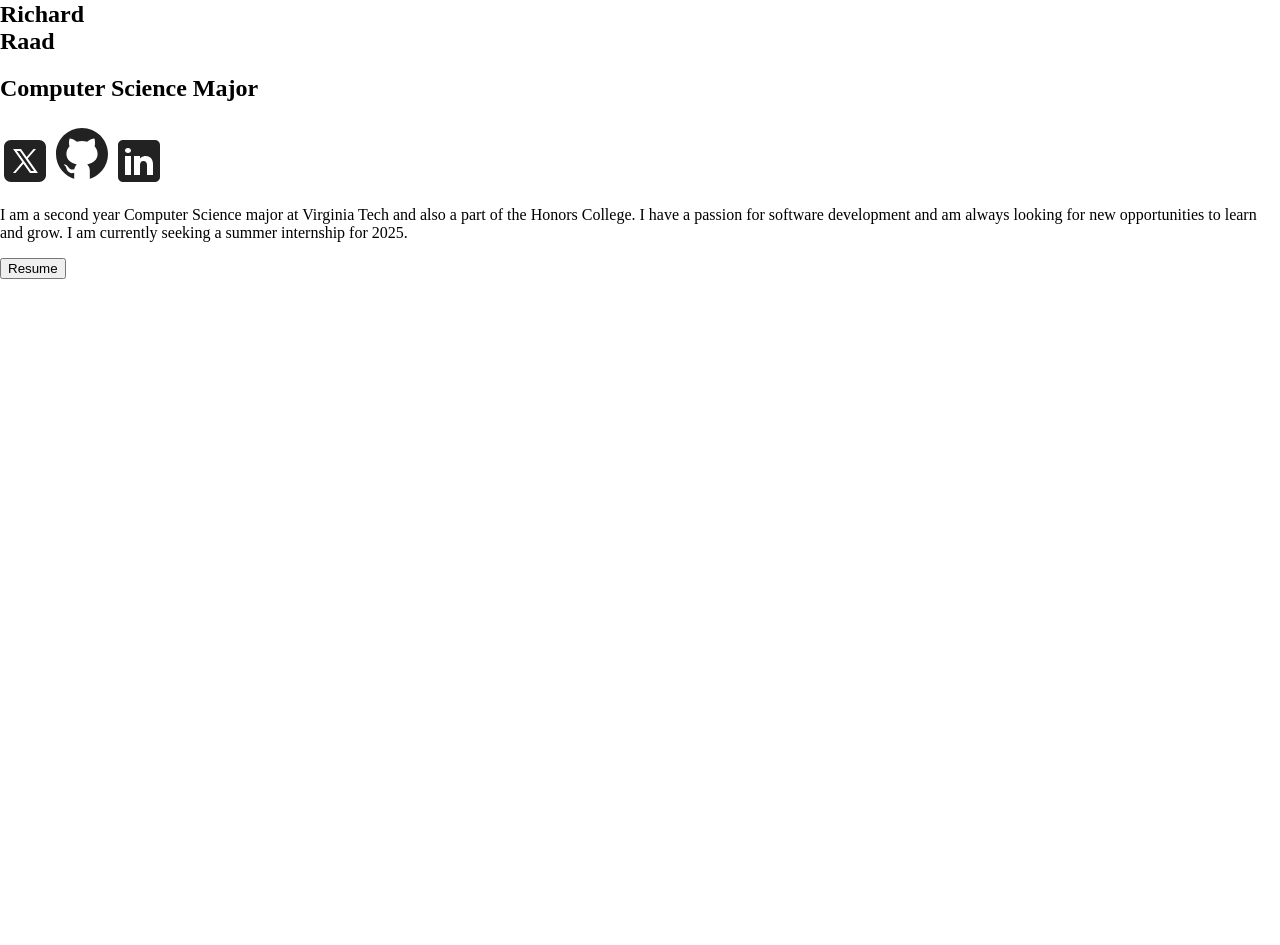
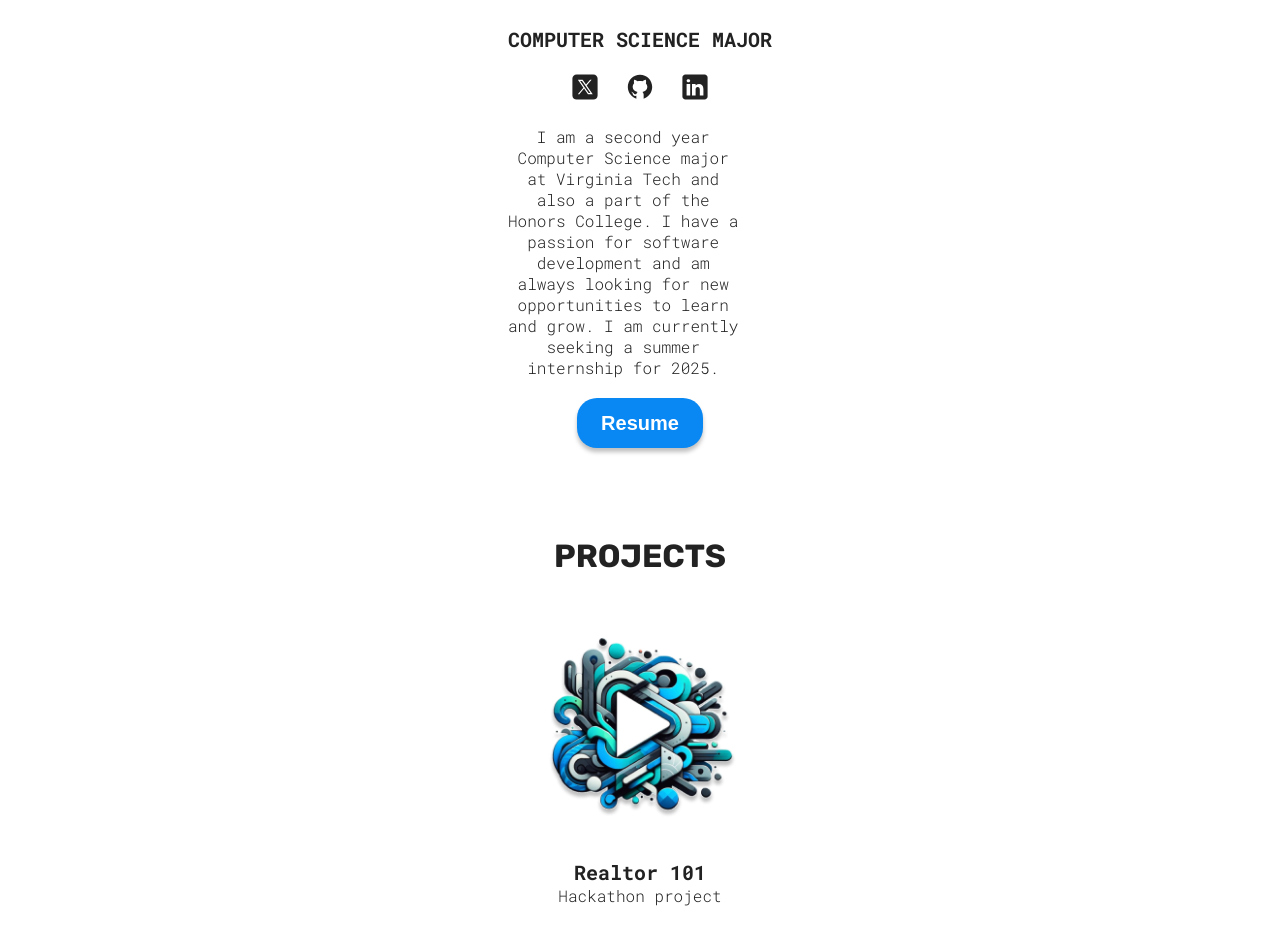
Before and after one commit to Richard-Raad/Richard-Raad-Portfolio, a React (Vite) app: page / in a window 1280 px wide. Shown: the part 323-1268 px from the top of the page. Before the commit the page ends 800 px from the top, so only its background shows below. Built offline with nearby package versions, Linux system fonts and the light colour scheme.

Commit message:
Finished App.css
Finished the outline of Hero card, will update info at the end, finished the Projects card, will update images.

```diff
--- a/src/App.css
+++ b/src/App.css
@@ -30,3 +30,46 @@ body {
   flex-direction: column;
   gap: 60px;
 }
+
+h1,
+h2,
+h3,
+p {
+  color: var(--text-color);
+  margin: 0;
+  padding: 0;
+}
+
+h2,
+h3,
+p {
+  font-family: 'Roboto Mono', monospace;
+}
+
+h1,
+h2 {
+  text-transform: uppercase;
+}
+
+h2,
+h3 {
+  font-size: 20px;
+}
+
+h1 {
+  font-family: 'Rubik', sans-serif;
+  font-size: 32px;
+}
+
+p {
+  font-size: 16px;
+  font-weight: 300;
+}
+
+.sectionTitle {
+  margin-bottom: 30px;
+}
+
+.hover {
+  cursor: pointer;
+}
--- a/src/App.jsx
+++ b/src/App.jsx
@@ -1,10 +1,12 @@
 import './App.css';
 import Hero from './sections/Hero/Hero';
+import Projects from './sections/Projects/Projects';
 
 function App() {
   return (
     <>
       <Hero />
+      <Projects />
     </>
   );
 }
--- /dev/null
+++ b/src/common/ProjectCard.jsx
@@ -0,0 +1,13 @@
+import React from 'react';
+
+function ProjectCard({ src, link, h3, p }) {
+  return (
+    <a href={link} target="_blank">
+      <img className="hover" src={src} alt={'${h3} logo'} />
+      <h3>{h3}</h3>
+      <p>{p}</p>
+    </a>
+  );
+}
+
+export default ProjectCard;
--- a/src/sections/Hero/Hero.jsx
+++ b/src/sections/Hero/Hero.jsx
@@ -52,7 +52,7 @@ function Hero() {
             <img src={linkedinIcon} alt="Linkedin icon" />
           </a>
         </span>
-        <p>
+        <p className={styles.description}>
           I am a second year Computer Science major at Virginia Tech and also a
           part of the Honors College. I have a passion for software development
           and am always looking for new opportunities to learn and grow. I am
--- a/src/sections/Hero/HeroStyles.module.css
+++ b/src/sections/Hero/HeroStyles.module.css
@@ -0,0 +1,78 @@
+.container {
+  display: flex;
+  flex-direction: column;
+  justify-content: center;
+  gap: 20px;
+  text-align: center;
+  height: 100dvh;
+  min-height: 500px;
+
+  .hero {
+    max-width: 200px;
+  }
+
+  span {
+    display: flex;
+    gap: 25px;
+    justify-content: center;
+
+    a {
+      margin: 0;
+
+      img {
+        width: 30px;
+      }
+    }
+  }
+
+  a {
+    width: fit-content;
+    align-self: center;
+  }
+
+  button {
+    background-color: var(--btn-color);
+    color: var(--btn-text-color);
+    border: none;
+    border-radius: 20px;
+    width: 126px;
+    height: 50px;
+    font-size: 20px;
+    font-weight: bold;
+    box-shadow: 0 4px 4px rgba(0, 0, 0, 0.25);
+    transition: box-shadow 200ms ease-in-out, transform 200ms ease-in-out;
+  }
+
+  button:hover {
+    transform: scale(1.05);
+  }
+
+  button:active {
+    transform: translateY(2px);
+    box-shadow: 0 2px 2px rgba(0, 0, 0, 0.25);
+  }
+}
+
+.colorModeContainer {
+  position: relative;
+}
+
+.colorMode {
+  position: absolute;
+  right: 0;
+  width: 25px;
+}
+
+.colorMode:hover {
+  cursor: pointer;
+}
+
+.description {
+  max-width: 24ch;
+}
+
+.info {
+  display: flex;
+  flex-direction: column;
+  gap: 20px;
+}
--- /dev/null
+++ b/src/sections/Projects/Projects.jsx
@@ -0,0 +1,22 @@
+import React from 'react';
+import styles from './ProjectsStyles.module.css';
+import viberr from '../../assets/viberr.png';
+import ProjectCard from '../../common/ProjectCard';
+
+function Projects() {
+  return (
+    <section id="projects" className={styles.container}>
+      <h1 className="sectionTitle">Projects</h1>
+      <div className={styles.projectsContainer}>
+        <ProjectCard
+          src={viberr}
+          link="https://github.com/Richard-Raad/HackVT12-Project"
+          h3="Realtor 101"
+          p="Hackathon project"
+        />
+      </div>
+    </section>
+  );
+}
+
+export default Projects;
--- /dev/null
+++ b/src/sections/Projects/ProjectsStyles.module.css
@@ -0,0 +1,30 @@
+.container {
+  display: flex;
+  flex-direction: column;
+  text-align: center;
+
+  img {
+    max-width: 250px;
+    align-self: center;
+    background-color: var(--project-card-bg);
+    border-radius: 20px;
+  }
+
+  a {
+    width: fit-content;
+    text-decoration: none;
+    color: #222;
+    transition: transform 200ms ease-in-out;
+  }
+
+  a:hover {
+    transform: scale(1.05);
+  }
+
+  .projectsContainer {
+    display: flex;
+    flex-direction: column;
+    align-items: center;
+    gap: 30px;
+  }
+}
```
